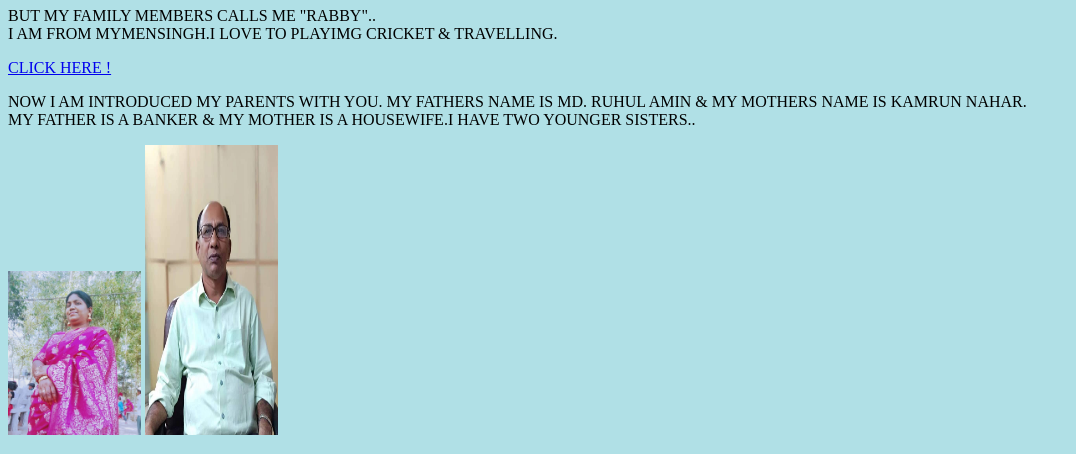
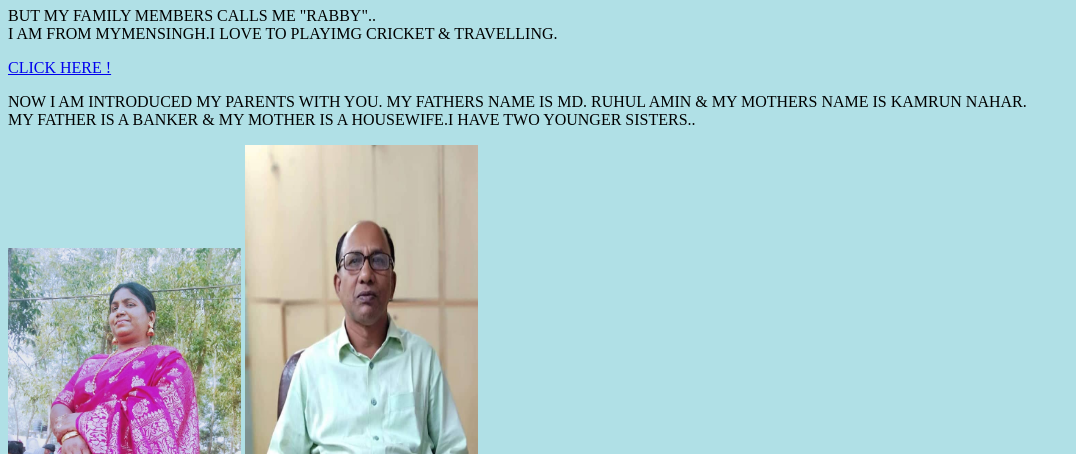
Before and after one commit to SHIBLE75/SHIBLE75.github.io, a plain HTML site: page index.html in a window 1280 px wide. Shown: the part 118-572 px from the top of the page, without its empty margins (0-1076 px from the left). Drawn offline with Linux system fonts and the light colour scheme.

Commit message:
Update index.html

```diff
--- a/index.html
+++ b/index.html
@@ -16,7 +16,7 @@
 <p> NOW I AM INTRODUCED MY PARENTS WITH YOU. MY FATHERS NAME IS MD. RUHUL AMIN & MY MOTHERS NAME IS KAMRUN NAHAR.<br>
 MY FATHER IS A BANKER & MY MOTHER IS A HOUSEWIFE.I HAVE TWO YOUNGER SISTERS..</P>
 
-<img src="MA.jpg" width="133" hieght="234"> <img src="BABA.jpg" width="133" height="290">
+<img src="MA.jpg" width="233" hieght="334"> <img src="BABA.jpg" width="233" height="390">
 <br>
 <h1 style="color:blue"> EDUCATIONAL BACKGROUND:</h1>
 <a href="education.html"> CLICK HERE !</a>
```
